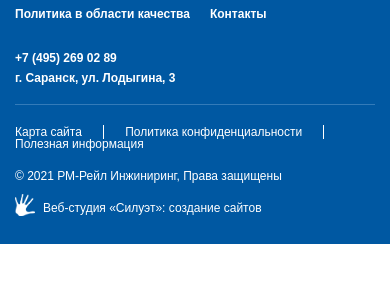
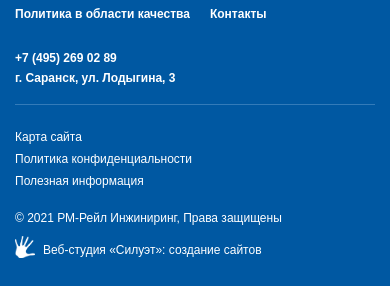
Before and after one commit to Vlad-95/rmrail, a website: page index.html in a window 390 px wide. Shown: the part 11055-11341 px from the top of the page. Before the commit the page ends 11299 px from the top, so only its background shows below. Drawn offline with Linux system fonts and the light colour scheme.

Commit message:
correct footer

```diff
--- a/less/big-layout-elements/footer.less
+++ b/less/big-layout-elements/footer.less
@@ -64,12 +64,12 @@
                 position: relative;
 
                 &:not(:last-of-type) {
-                    margin-right: 40px;
+                    margin-right: 10px;
 
                     &:before {
                         content: '';
                         position: absolute;
-                        right: -22px;
+                        right: -8px;
                         top: 0;
                         width: 1px;
                         height: 100%;
@@ -80,7 +80,7 @@
 
             &:nth-of-type(2) {
                 margin-left: auto;
-                margin-right: 119px;
+                margin-right: 45px;
             }
 
 
@@ -211,3 +211,25 @@
         }
     }
 }
+
+@media screen and (max-width: 576px) {
+    .footer {
+        .rights {
+            &__item {
+                &:nth-of-type(1) {
+                    display: flex;
+                    flex-direction: column;
+                    align-items: flex-start;
+
+                    a {
+                        margin: 5px 0;
+
+                        &::before {
+                            display: none;
+                        }
+                    }
+                }
+            }
+        }
+    }
+}
```
Also changed, not shown: css/style.css, 1 other file.
